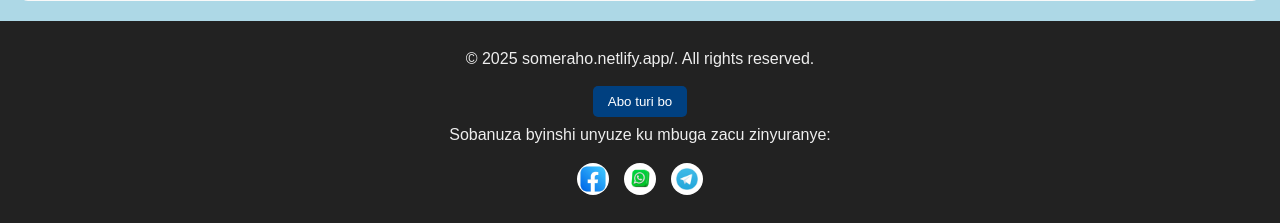
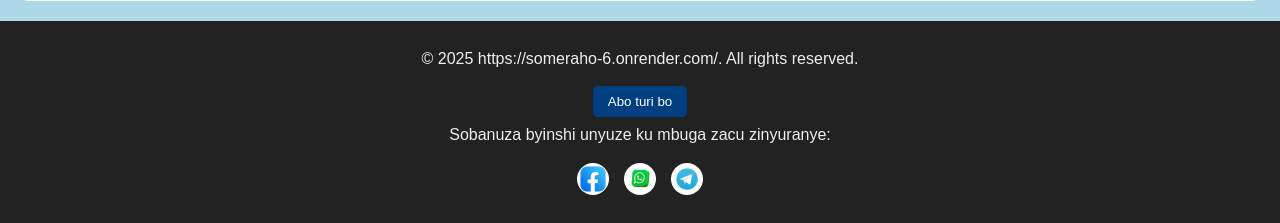
Before and after one commit to KivumbiOli/someraho, a Flask app: page /home in a window 1280 px wide. Shown: the part 706-929 px from the top of the page. Run offline with Flask 3, Linux system fonts and the light colour scheme; the visitor is signed in with stand-in values (Sample User, id 1).

Commit message:
Update layout.html

```diff
--- a/templates/layout.html
+++ b/templates/layout.html
@@ -268,7 +268,7 @@
     <!-- ================= FOOTER ================= -->
     <footer class="footer">
       <div class="footer-content">
-        <p>© 2025 someraho.netlify.app/. All rights reserved.</p>
+        <p>© 2025 https://someraho-6.onrender.com/. All rights reserved.</p>
         <button class="btn" onclick="enterSite()">Abo turi bo</button>
       </div>
 
```
